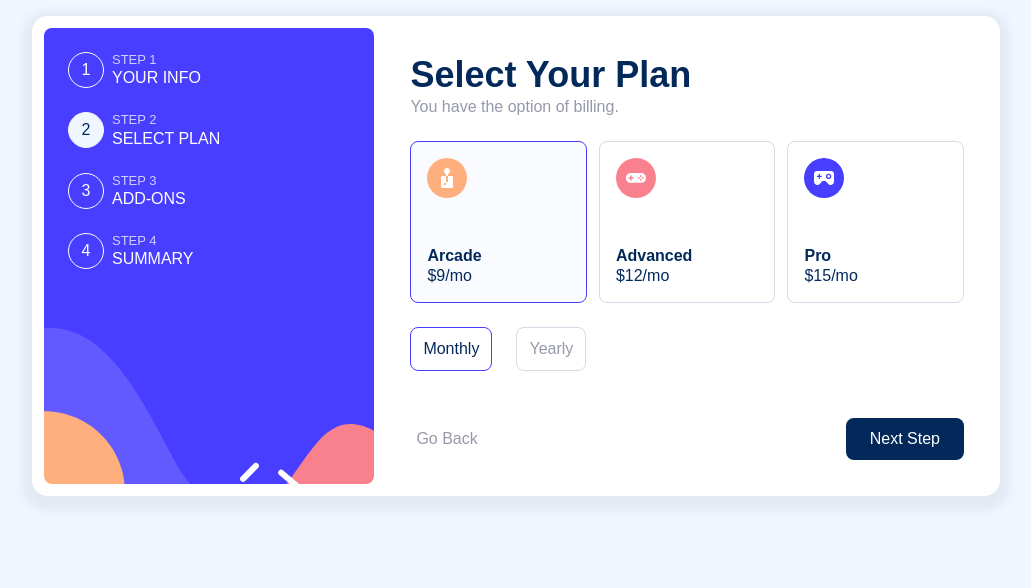
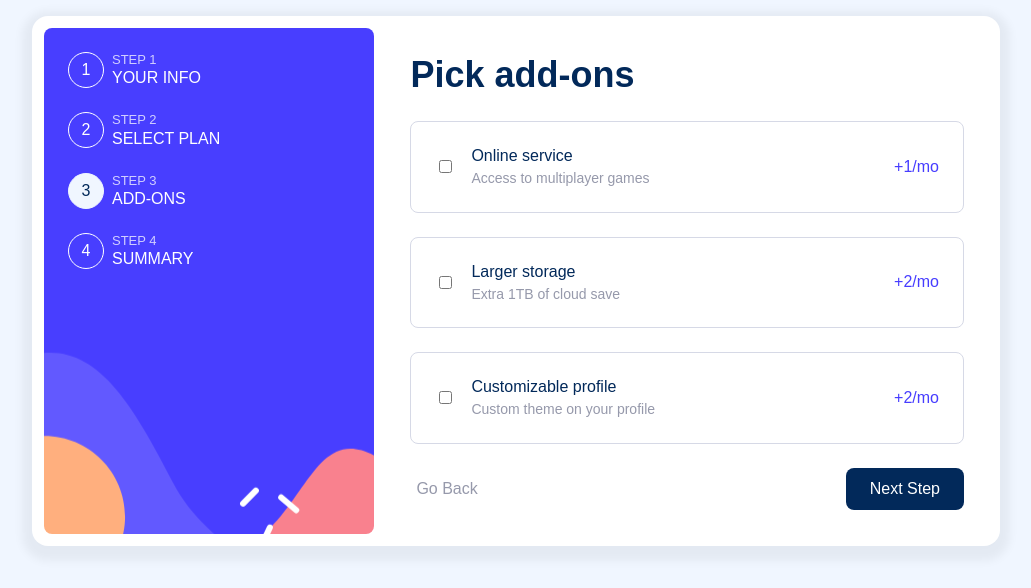
Before and after one commit to ENESBERKEINAL/React-Learning-Projects, a React (Create React App) app in the folder five-step-form/: page / in a window 1280 px wide. Shown: the top 588 px of the page, without its empty margins (124-1155 px from the left). Built offline with nearby package versions, Linux system fonts and the light colour scheme.

Commit message:
Added Step3 and styles

```diff
--- a/five-step-form/src/components/multi-step-form/index.jsx
+++ b/five-step-form/src/components/multi-step-form/index.jsx
@@ -39,7 +39,7 @@ const Steps = {
 
 function MultiStepForm() {
 
-  const [activeStep, setActiveStep] = useState('step2')
+  const [activeStep, setActiveStep] = useState('step3')
   const ActiveStep = Steps[activeStep].component
 
   return (
--- a/five-step-form/src/components/step-3/index.jsx
+++ b/five-step-form/src/components/step-3/index.jsx
@@ -1,9 +1,47 @@
-import React from 'react'
+import React, { useState } from 'react'
 import Step from '../step'
+import * as S from './styled'
+import FormJSON from '../../form.json'
+
+const {step3} = FormJSON
 
 function Step3(props) {
-  return (
-    <Step {...props}></Step>
+  const [selectedAddons, setSelectedAddons] = useState([])
+
+  const billingType = 'monthly'
+
+  const changeSelectedAddons = (checked , selectedAddon) => {
+    if(checked){
+
+      setSelectedAddons([...selectedAddons, selectedAddon])
+    } else{
+      setSelectedAddons(selectedAddons.filter(addon => addon.id !== selectedAddon.id))
+
+    }
+  }
+
+  const setSelected = (id) => {
+    return selectedAddons.some((i) => i.id === id)
+  }
+
+  return (<Step {...props}>
+    <S.Step3>
+    {step3[billingType].map((item) => (
+        <S.Item key={item.id} isSelected={setSelected(item.id)}>
+          <S.Input type='checkbox' onChange={ (e) => changeSelectedAddons(e.target.checked, item)}/>
+          <S.InputBody>
+            <S.Title>{item.title}</S.Title>
+            <S.SubTitle>{item.description}</S.SubTitle>
+          </S.InputBody>
+          <S.Price>{item.price}</S.Price>
+        </S.Item>
+
+      ))
+    }
+
+    </S.Step3>
+
+    </Step>
   )
 }
 
--- a/five-step-form/src/components/step-3/styled.jsx
+++ b/five-step-form/src/components/step-3/styled.jsx
@@ -1 +1,50 @@
-import styled from "styled-components";
+import styled,{css} from "styled-components";
+
+export const Step3 = styled.div`
+    display: flex;
+    flex-direction: column;
+    gap:24px;
+`;
+
+export const Item = styled.label`
+    display:flex;
+    align-items:center;
+    padding: 24px;
+    gap:16px;
+    border: 1px solid var(--light-gray);
+    border-radius: 8px;
+    cursor: pointer;
+
+    ${({isSelected}) => isSelected && css`
+        background-color: var(--alabester);
+        border-color: var(--purplish-blue);
+    `}
+
+    &: hover {
+        border-color: var(--purplish-blue);
+    }
+`;
+
+export const Input = styled.input`
+    cursor: pointer;
+`;
+
+export const InputBody = styled.div`
+    flex: 1;
+`;
+
+export const Title = styled.h4`
+    font-weight: 500;
+    margin-bottom: 4px;
+`;
+
+export const SubTitle = styled.p`
+    font-size: 14px;
+    color: var(--cool-gray);
+`;
+
+export const Price = styled.p`
+    color: var(--purplish-blue);
+    font-weight: 500;
+
+`;
```
